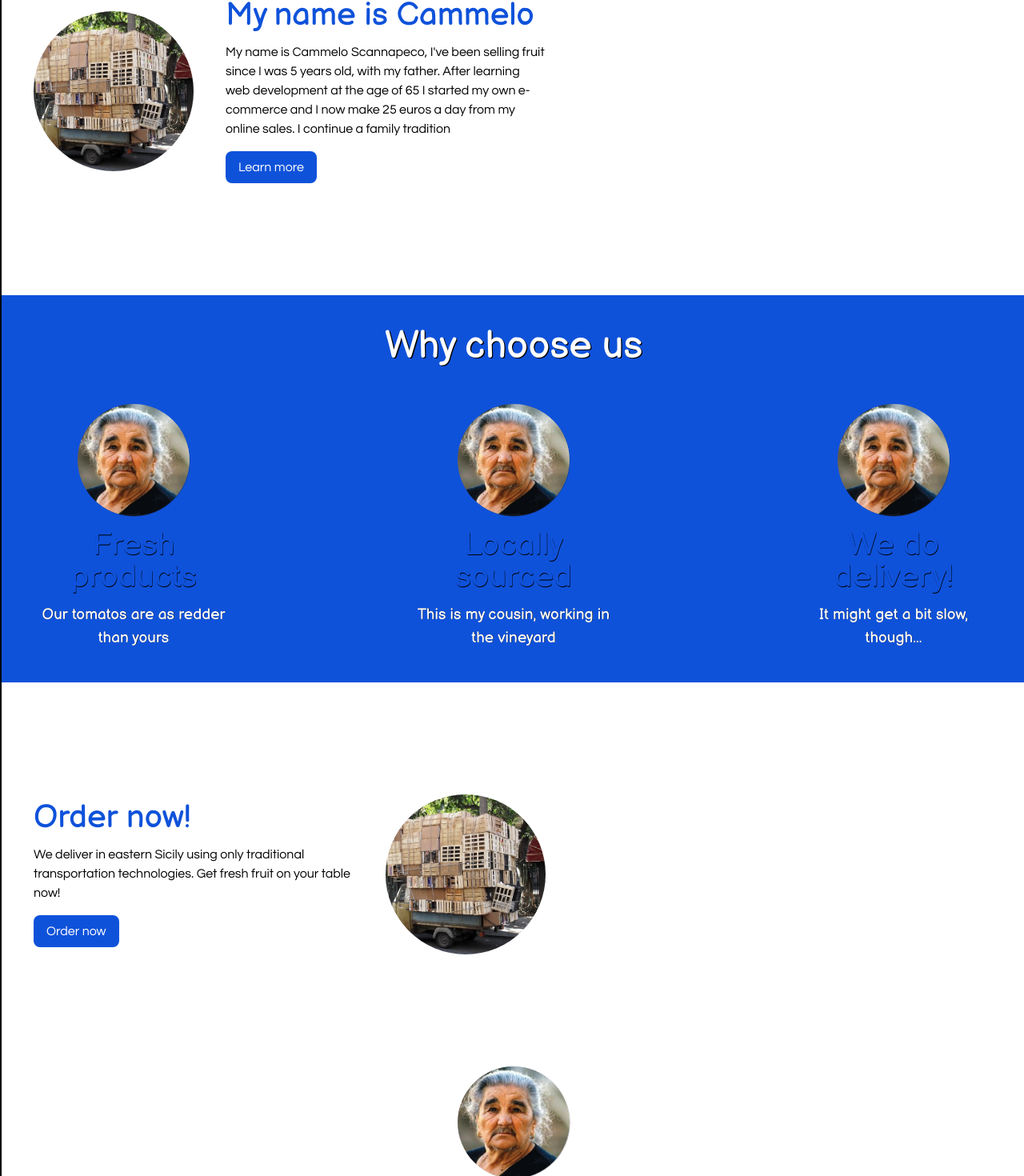
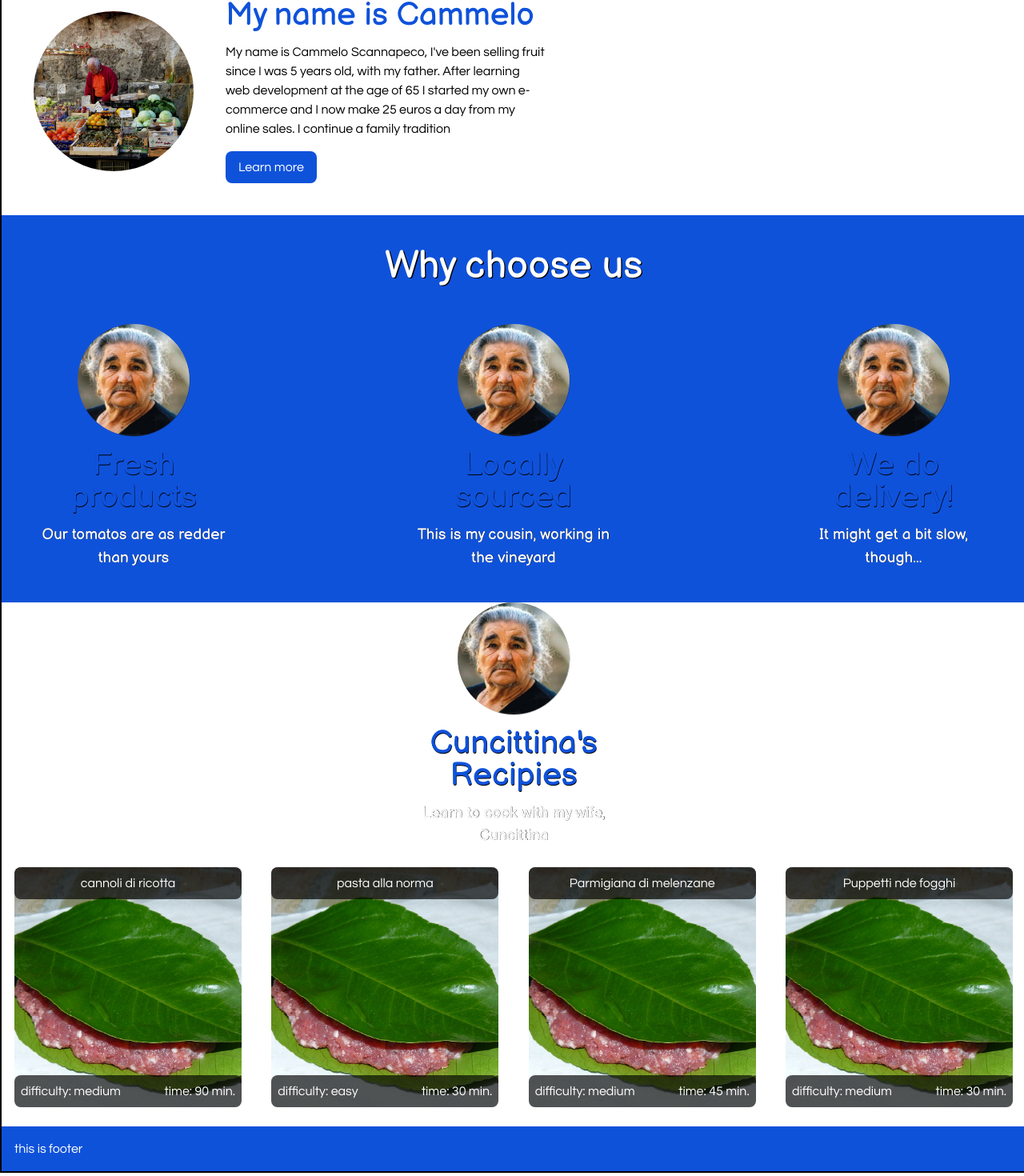
Before and after one commit to ilzio/lapa-frutta, a Next.js app: page / in a window 1280 px wide. Shown: the part 499-1969 px from the top of the page at 80% size. Built offline with nearby package versions, Linux system fonts and the light colour scheme.

Commit message:
test separators removed from index page

```diff
--- a/components/Home/index.js
+++ b/components/Home/index.js
@@ -1,30 +1,17 @@
 import React from "react";
 import Hero from "./Hero";
 import Melo from "./Melo";
-import OrderNow from "./OrderNow";
 import Recipies from "./Recipies";
 import Why from "./Why";
-import recipies from '../../utils/recipies';
-import whyCards from '../../utils/whyCards';
-
-
-
+import recipies from "../../utils/recipies";
+import whyCards from "../../utils/whyCards";
 
 const Home = () => (
   <main>
     <Hero image="/assets/image.jpeg" />
     <Melo />
-    {/* test only */}
-    <div style={{ height: "100px" }} />
-    {/* test only */}
     <Why cards={whyCards} />
-    {/* test only */}
-    <div style={{ height: "100px" }} />
-    {/* test only */}
-    <OrderNow />
-    {/* test only */}
-    <div style={{ height: "100px" }} />
-    {/* test only */}
+
     <Recipies recipies={recipies} />
   </main>
 );
```
